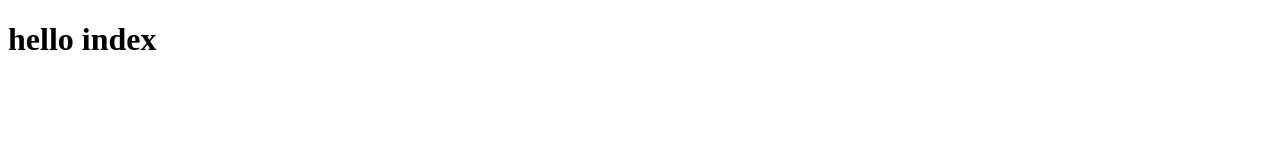
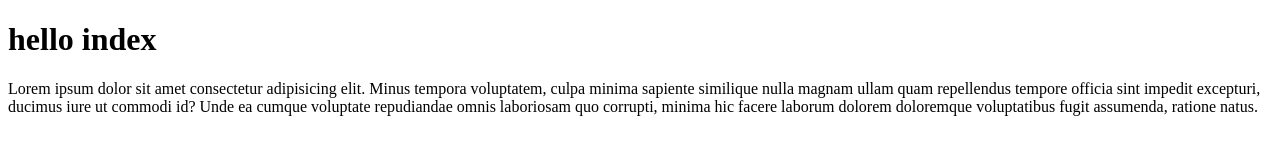
Before and after one commit to Masengesho666/HTML_for-collabollation, a plain HTML site: page index.html in a window 1280 px wide. Drawn offline with Linux system fonts and the light colour scheme.

Commit message:
adding lorem in index

```diff
--- a/index.html
+++ b/index.html
@@ -7,5 +7,11 @@
 </head>
 <body>
     <h1>hello index</h1>
+    <p>Lorem ipsum dolor sit amet consectetur adipisicing elit.
+         Minus tempora voluptatem, culpa minima sapiente similique
+          nulla magnam ullam quam repellendus tempore officia sint impedit
+           excepturi, ducimus iure ut commodi id? Unde ea cumque voluptate
+            repudiandae omnis laboriosam quo corrupti, minima hic facere laborum
+            dolorem doloremque voluptatibus fugit assumenda, ratione natus.</p>
 </body>
 </html>
```
Also changed, not shown: aboutus.html (+5 -1 lines), services.html (added), 1 other file.
